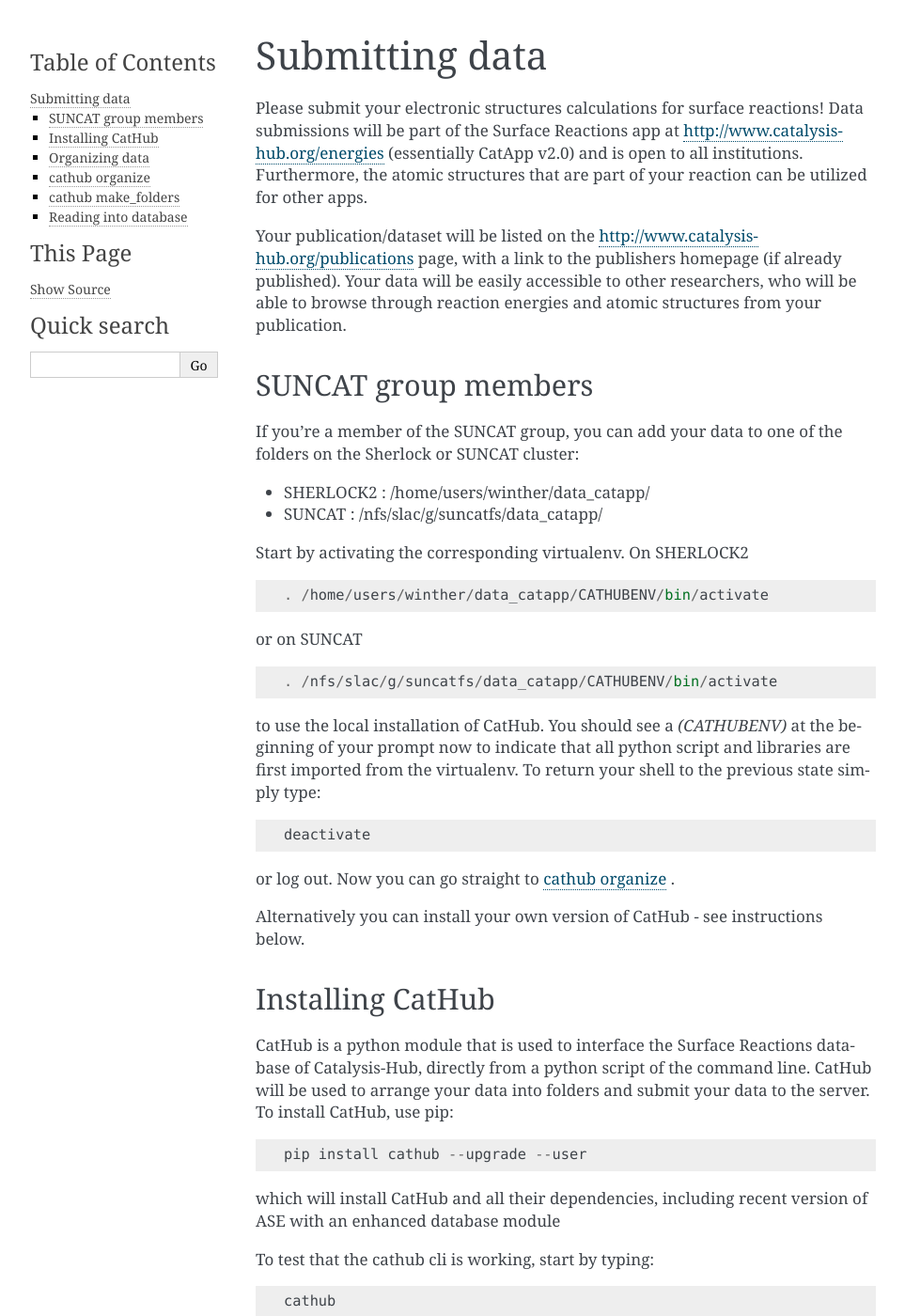
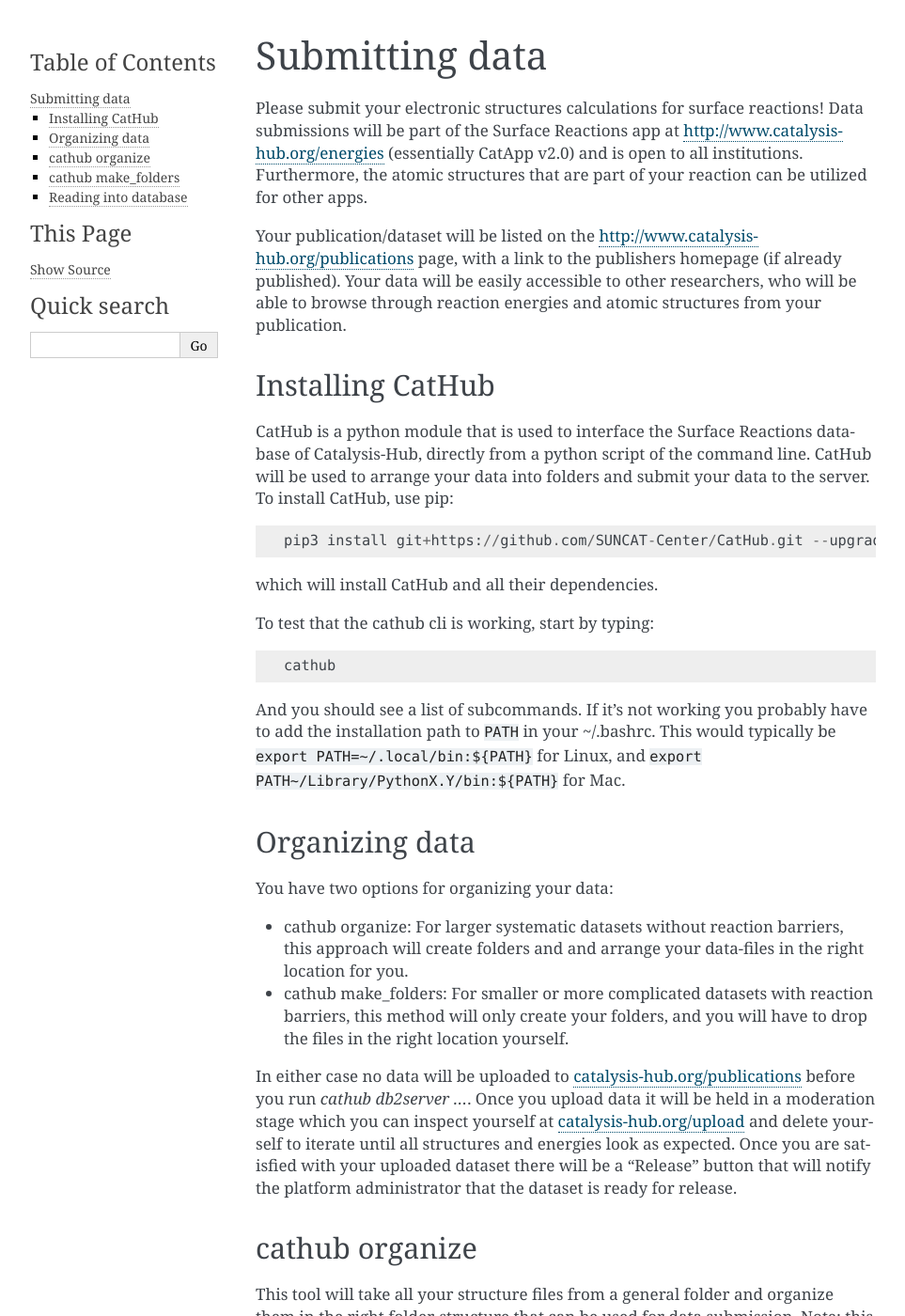
Before and after one commit to SUNCAT-Center/CatalysisHubBackend, a Sphinx documentation site: the page built from docs/source/tutorials/upload.rst, in a window 1280 px wide and 1400 px high. Shown: the whole window at 94% size, without its empty margins (148-1111 px from the left). Built offline with Sphinx 7.4.7, drawn with Linux system fonts in a browser that asks for light colours; pages that are not in the unit, such as notebooks, are missing from menus.

Commit message:
remove old parts from documentation

```diff
--- a/docs/source/tutorials/upload.rst
+++ b/docs/source/tutorials/upload.rst
@@ -5,39 +5,14 @@
 
 Your publication/dataset will be listed on the http://www.catalysis-hub.org/publications page, with a link to the publishers homepage (if already published). Your data will be easily accessible to other researchers, who will be able to browse through reaction energies and atomic structures from your publication.
 
-SUNCAT group members
-....................
-If you're a member of the SUNCAT group, you can add your data to one of the folders on the Sherlock or SUNCAT cluster:
-
-* SHERLOCK2 : /home/users/winther/data_catapp/
-* SUNCAT : /nfs/slac/g/suncatfs/data_catapp/
-
-Start by activating the corresponding virtualenv. On SHERLOCK2 ::
-
-  . /home/users/winther/data_catapp/CATHUBENV/bin/activate
-
-or on SUNCAT ::
-
-  . /nfs/slac/g/suncatfs/data_catapp/CATHUBENV/bin/activate
-
-
-
-to use the local installation of CatHub. You should see a `(CATHUBENV)` at the beginning of your prompt now to indicate that all python script and libraries are first imported from the virtualenv. To return your shell to the previous state simply type::
-
-  deactivate
-
-or log out. Now you can go straight to `cathub organize`_ .
-
-Alternatively you can install your own version of CatHub - see instructions below.
-
 
 Installing CatHub
 ...........................
 CatHub is a python module that is used to interface the Surface Reactions database of Catalysis-Hub, directly from a python script of the command line. CatHub will be used to arrange your data into folders and submit your data to the server. To install CatHub, use pip::
 
-  pip install cathub --upgrade --user
+  pip3 install git+https://github.com/SUNCAT-Center/CatHub.git --upgrade --user
 
-which will install CatHub and all their dependencies, including recent version of ASE with an enhanced database module
+which will install CatHub and all their dependencies.
 
 To test that the cathub cli is working, start by typing::
 
```
